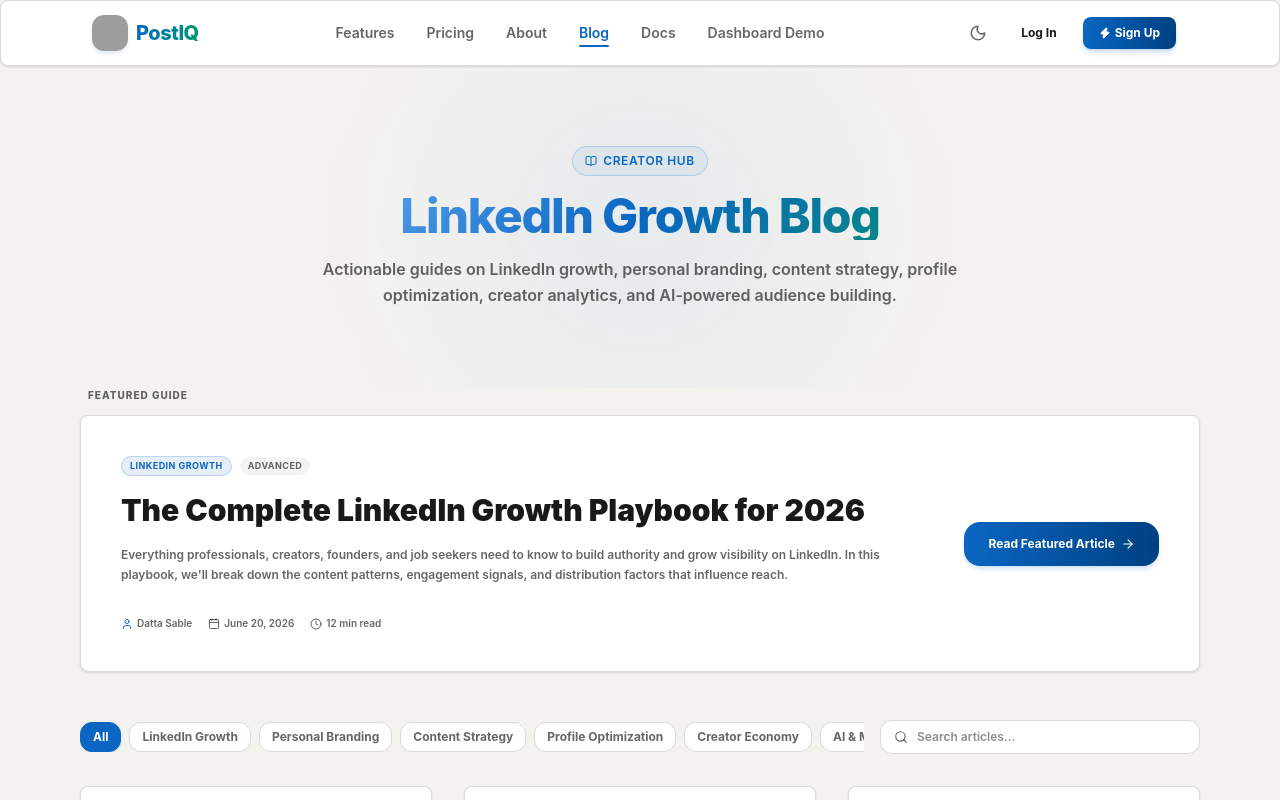
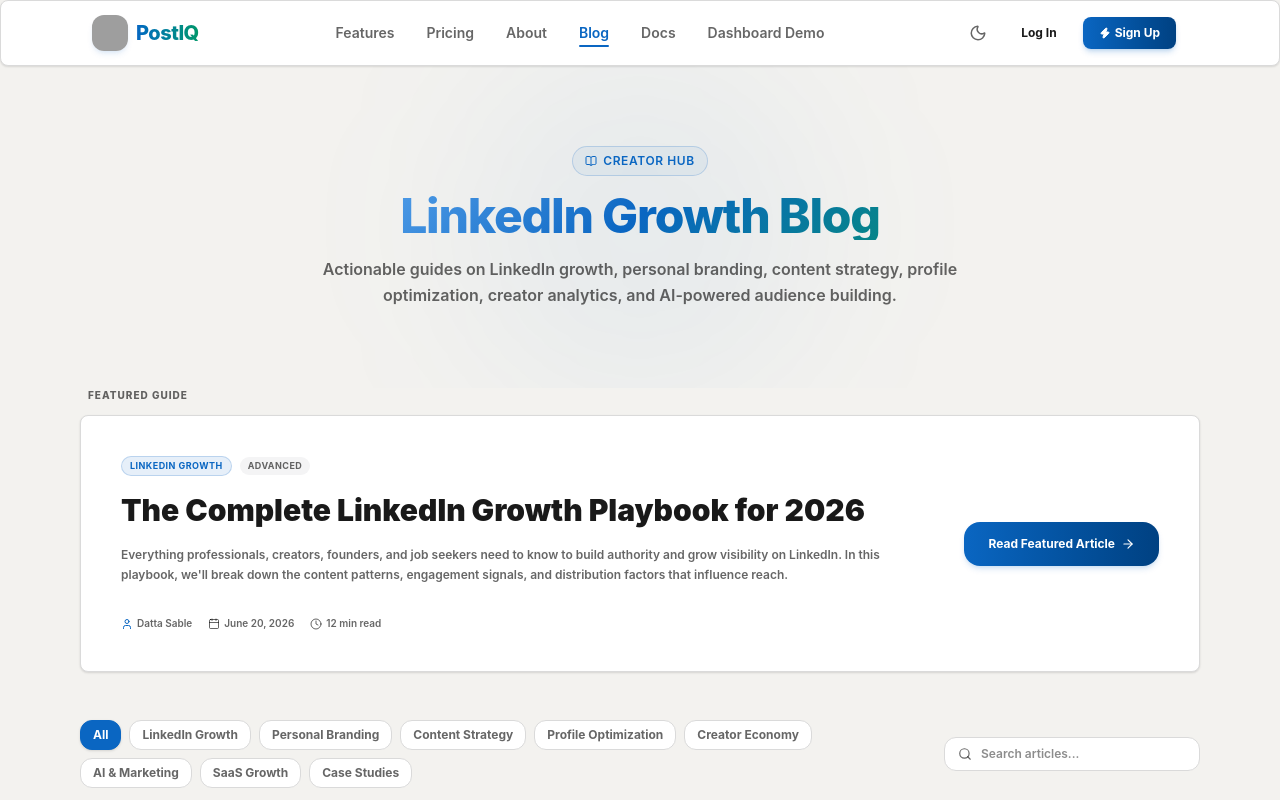
Before and after one commit to Nexdial-io/postiq, a Next.js app: page /blog in a window 1280 px wide. Shown: the top 800 px of the page. Built offline with nearby package versions, Linux system fonts and the light colour scheme; grey boxes are pictures that could not be loaded.

Commit message:
Fix blog category list clipping by switching from horizontal scrolling to wrapping flex layout

```diff
--- a/src/app/blog/page.tsx
+++ b/src/app/blog/page.tsx
@@ -238,10 +238,10 @@ export default function BlogHubPage() {
 
       {/* Filter Toolbar (Search & Categories) */}
       <section className="w-full max-w-6xl px-4 py-4 space-y-4">
-        <div className="flex flex-col md:flex-row gap-4 items-stretch md:items-center justify-between">
+        <div className="flex flex-col md:flex-row gap-4 items-start md:items-center justify-between border-b border-card-border/40 pb-4">
 
-          {/* Categories Tab Scroll */}
-          <div className="flex items-center gap-2 overflow-x-auto pb-2 md:pb-0 scrollbar-hide shrink-0 max-w-full md:max-w-[70%]">
+          {/* Categories Grid/Wrap */}
+          <div className="flex flex-wrap items-center gap-2 flex-1">
             {categories.map((cat, idx) => (
               <button
                 key={idx}
@@ -258,7 +258,7 @@ export default function BlogHubPage() {
           </div>
 
           {/* Search Input */}
-          <div className="relative flex-1 md:max-w-xs">
+          <div className="relative w-full md:w-64 shrink-0">
             <Search className="absolute left-3.5 top-1/2 -translate-y-1/2 text-zinc-400" size={14} />
             <input
               type="text"
```
